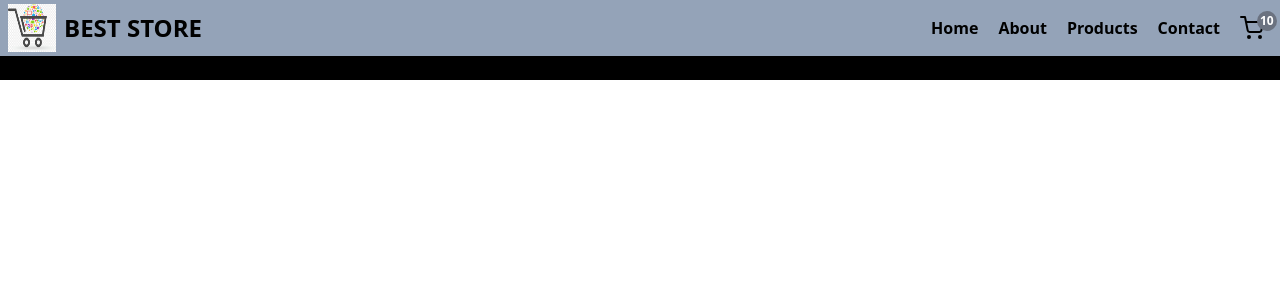
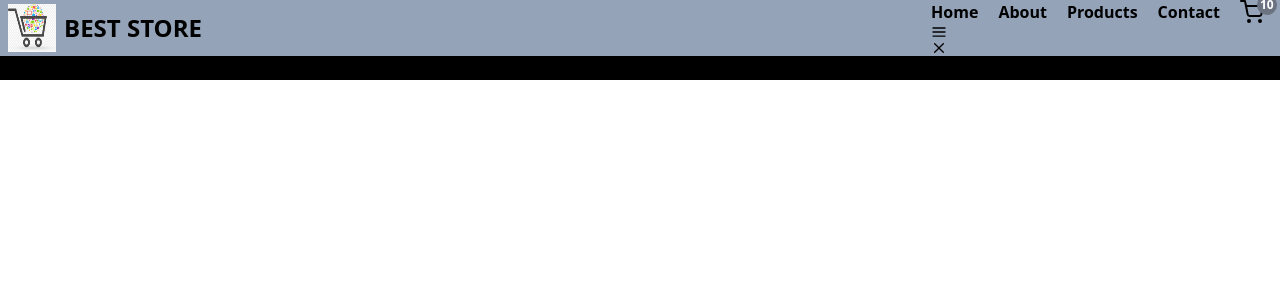
Before and after one commit to mukulsharma2/best-store, a React (Create React App) app: page / in a window 1280 px wide. Shown: the top 300 px of the page. Built offline with nearby package versions, Linux system fonts and the light colour scheme.

Commit message:
navbar updated

```diff
--- a/src/components/Navbar.js
+++ b/src/components/Navbar.js
@@ -1,9 +1,11 @@
 import React from "react";
 import { Link } from "react-router-dom";
 import { FiShoppingCart } from "react-icons/fi";
+import { CgMenu, CgClose } from "react-icons/cg";
 
 const Navbar = () => {
   return (
+    <div>
     <ul className="flex gap-5 font-semibold">
       <Link to={"/"}>
         <li>Home</li>
@@ -24,6 +26,12 @@ const Navbar = () => {
         </span>
       </Link>
     </ul>
+
+    <div>
+      <CgMenu />
+      <CgClose />
+    </div>
+    </div>
   );
 };
 
```
